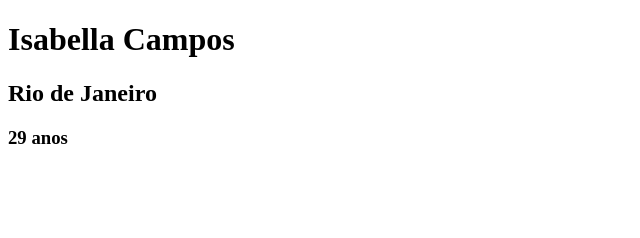
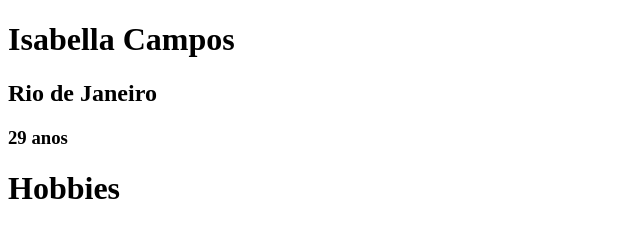
Before and after one commit to bellavillela94/aula-3-2, a plain HTML site: page index.html in a window 1280 px wide. Shown: the whole page, without its empty margins (0-640 px from the left). Drawn offline with Linux system fonts and the light colour scheme.

Commit message:
inseri uma nova sessão

```diff
--- a/index.html
+++ b/index.html
@@ -9,5 +9,8 @@
     <h1>Isabella Campos</h1>
     <h2>Rio de Janeiro</h2>
     <h3>29 anos</h3>
+    <div>
+        <h1>Hobbies</h1>
+    </div>
 </body>
 </html>
```
